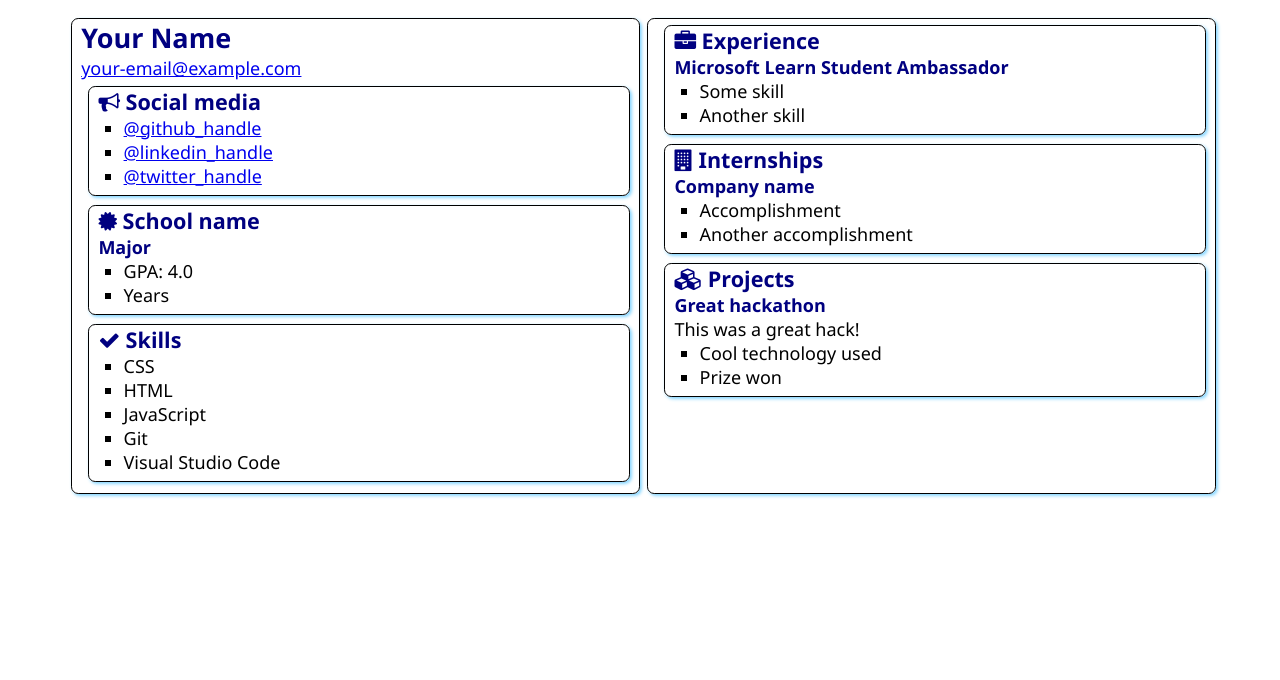
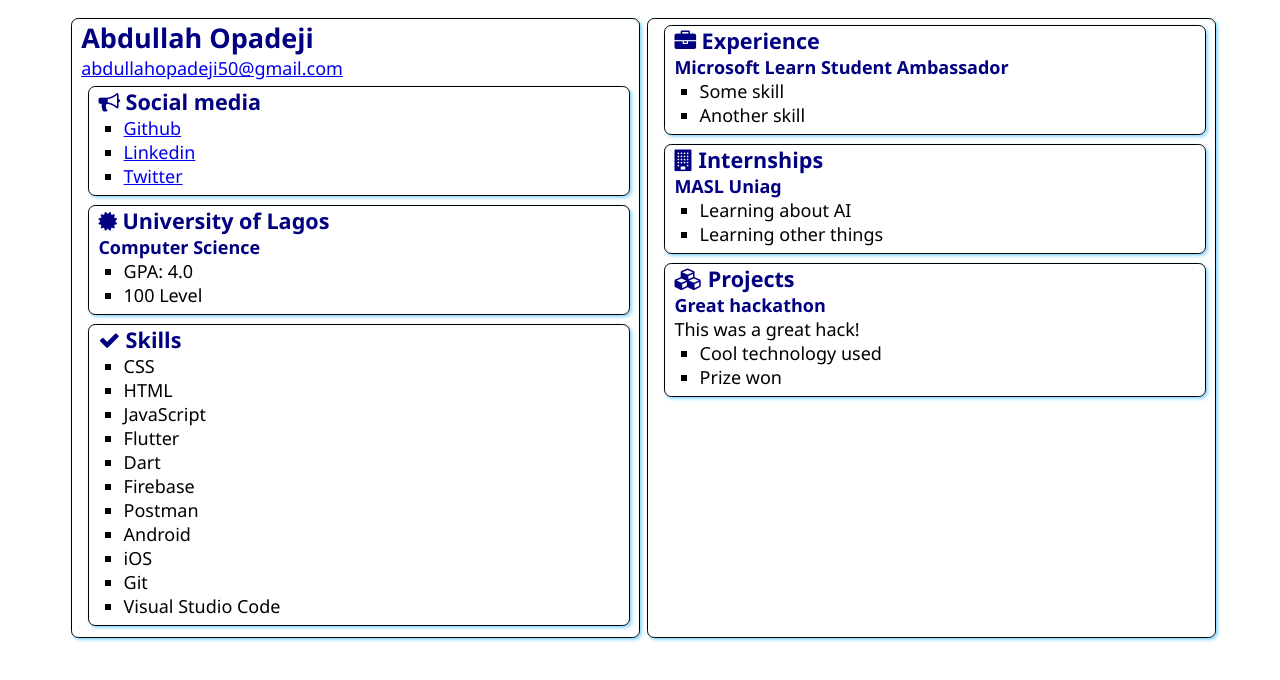
Before and after one commit to abdorll/SATechnicalOnboarding, a plain HTML site: page src/index.html in a window 1280 px wide. Drawn offline with Linux system fonts and the light colour scheme.

Commit message:
done with app

```diff
--- a/src/index.html
+++ b/src/index.html
@@ -12,8 +12,8 @@
 <body>
     <main>
         <article class="box">
-            <h1>Your Name</h1>
-            <div><a href="mailto:your.email@example.com">your-email@example.com</a></div>
+            <h1>Abdullah Opadeji</h1>
+            <div><a href="mailto:your.email@example.com">abdullahopadeji50@gmail.com</a></div>
 
             <section class="box">
                 <h2>
@@ -21,9 +21,9 @@
                     Social media
                 </h2>
                 <ul>
-                    <li><a href="https://github.com/<handle>">@github_handle</a></li>
-                    <li><a href="https://linkedin.com/in/<handle>">@linkedin_handle</a></li>
-                    <li><a href="https://twitter.com/<handle>">@twitter_handle</a></li>
+                    <li><a href="https://github.com/abdorll">Github</a></li>
+                    <li><a href="https://www.linkedin.com/in/abdullah-opadeji-06385b20b/">Linkedin</a></li>
+                    <li><a href="https://twitter.com/abdorll_">Twitter</a></li>
                 </ul>
             </section>
 
@@ -31,12 +31,12 @@
                 <div class="education">
                     <h2>
                         <i class="fa fa-certificate" aria-hidden="true"></i>
-                        School name
+                        University of Lagos
                     </h2>
-                    <h3>Major</h3>
+                    <h3>Computer Science</h3>
                     <ul>
                         <li>GPA: 4.0</li>
-                        <li>Years</li>
+                        <li>100 Level</li>
                     </ul>
                 </div>
             </section>
@@ -50,6 +50,12 @@
                     <li>CSS</li>
                     <li>HTML</li>
                     <li>JavaScript</li>
+                    <li>Flutter</li>
+                    <li>Dart</li>
+                    <li>Firebase</li>
+                    <li>Postman</li>
+                    <li>Android</li>
+                    <li>iOS</li>
                     <li>Git</li>
                     <li>Visual Studio Code</li>
                 </ul>
@@ -72,11 +78,10 @@
                     <i class="fa fa-building" aria-hidden="true"></i>
                     Internships
                 </h2>
-
-                <h3>Company name</h3>
+                <h3>MASL Uniag</h3>
                 <ul>
-                    <li>Accomplishment</li>
-                    <li>Another accomplishment</li>
+                    <li>Learning about AI</li>
+                    <li>Learning other things</li>
                 </ul>
             </section>
             <section class="box">
```
